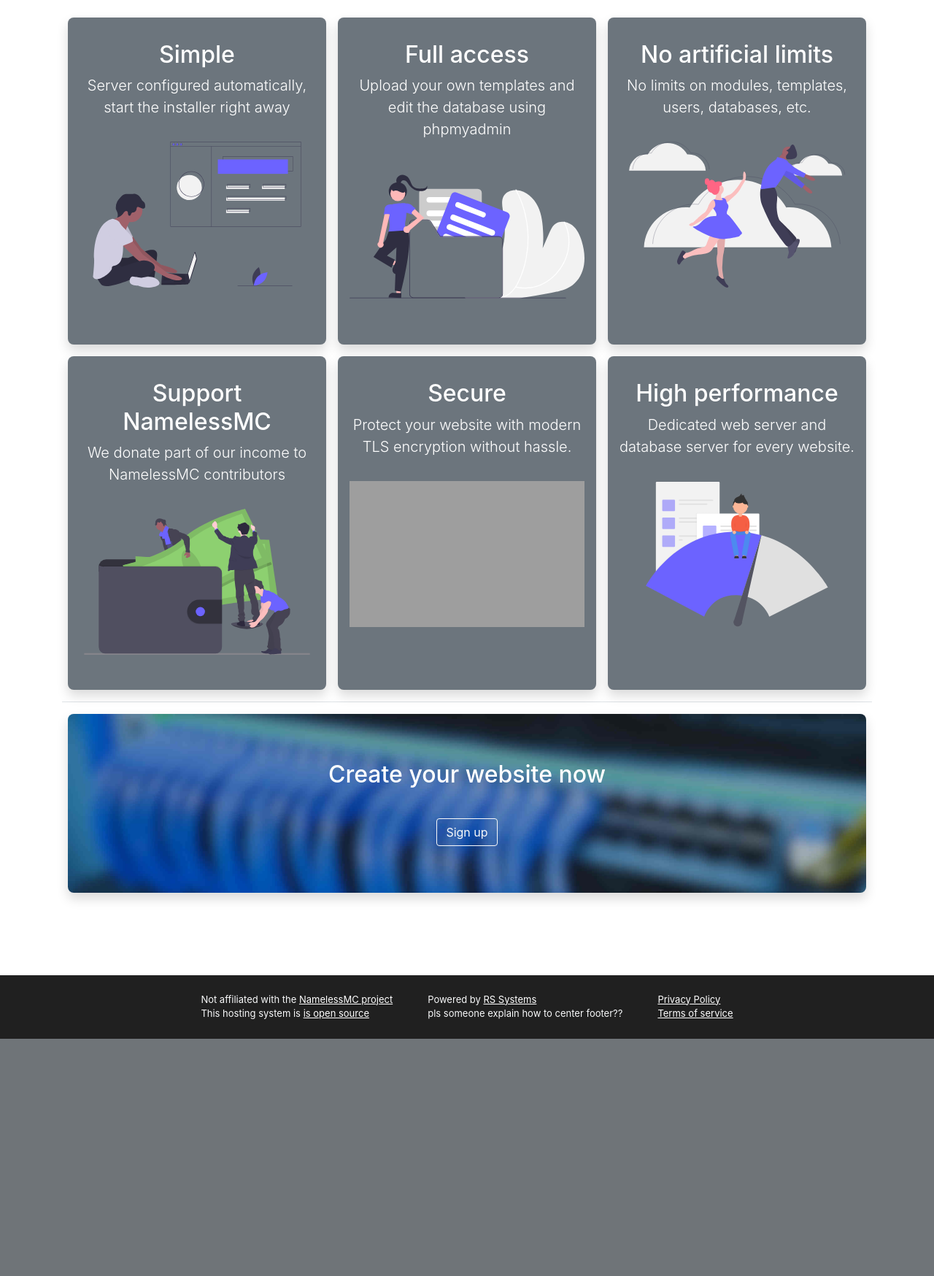
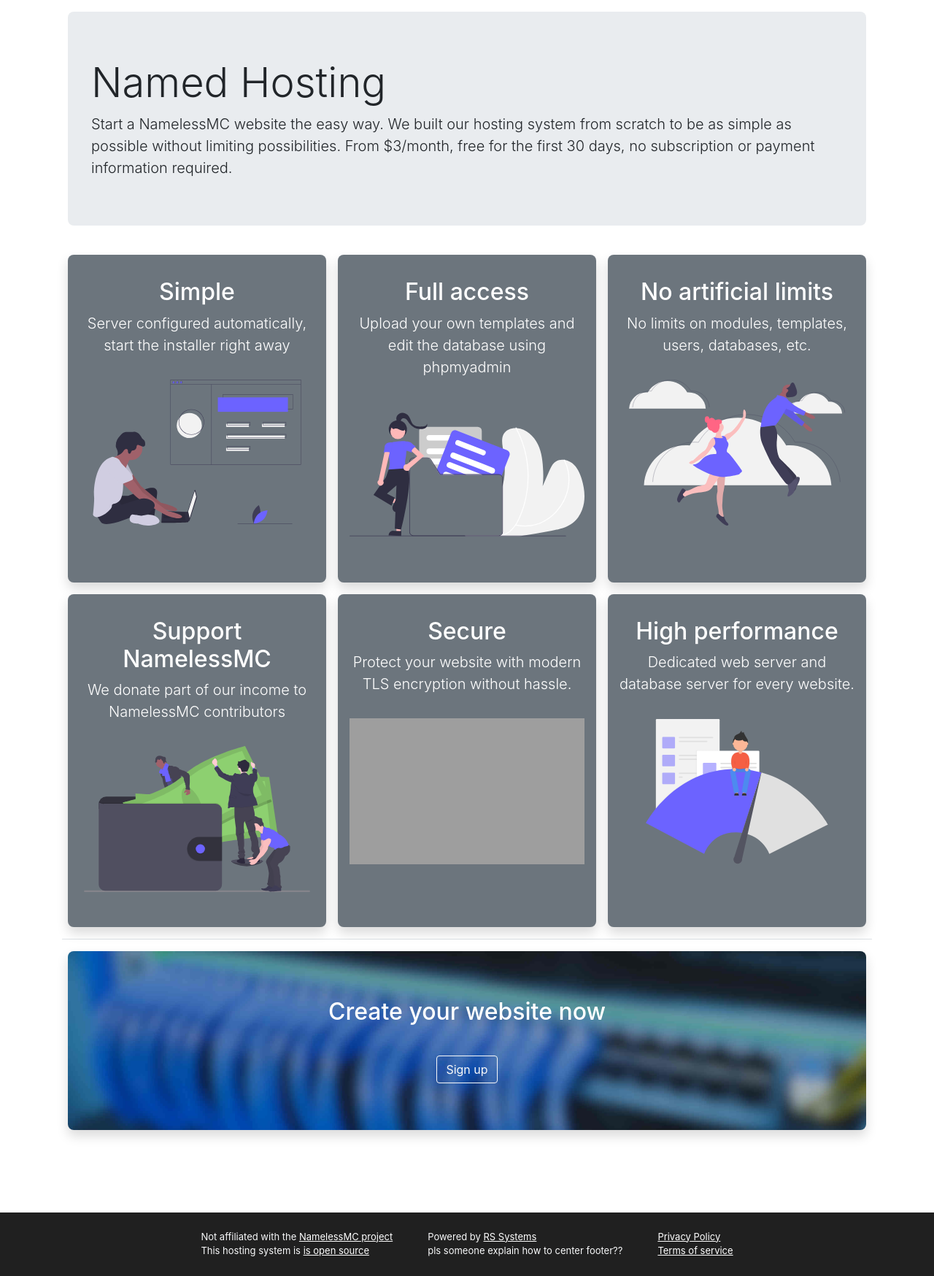
Before and after one commit to namelessmc-bot/namelessmc_hosting, a Django app: page / in a window 1280 px wide. Shown: the part 56-1804 px from the top of the page at 73% size. Before the commit the page ends 1479 px from the top, so only its background shows below. Run offline with Django 3.2, Linux system fonts and the light colour scheme; some libraries are stand-ins or nearby versions; grey boxes are pictures that could not be loaded.

Commit message:
jumbotron

```diff
--- a/frontend/main/static/styles.css
+++ b/frontend/main/static/styles.css
@@ -38,13 +38,13 @@ footer {
     }
 }
 
-section#features > div > div {
+section#features > div > div,
+section#create-now,
+main.jumbotron {
     border-radius: .5em;
 }
 
 section#create-now {
-    /* background-color: red; */
-    border-radius: .5em;
     background: url('server.jpeg') no-repeat center;
     background-size: cover;
 }
--- a/frontend/main/templates/main/index.html
+++ b/frontend/main/templates/main/index.html
@@ -1,6 +1,14 @@
 {% extends 'main/base.html' %}
 {% load static %}
 {% block content %}
+
+<main class="jumbotron mx-2">
+  <h1 class="display-4">Named Hosting</h1>
+  <span class="lead">Start a NamelessMC website the easy way. We built our hosting
+  system from scratch to be as simple as possible without limiting possibilities.
+  From $3/month, free for the first 30 days, no subscription or payment
+  information required.</span>
+</main>
 
 <section id="features">
     <div class="d-md-flex flex-md-equal w-100">
```
